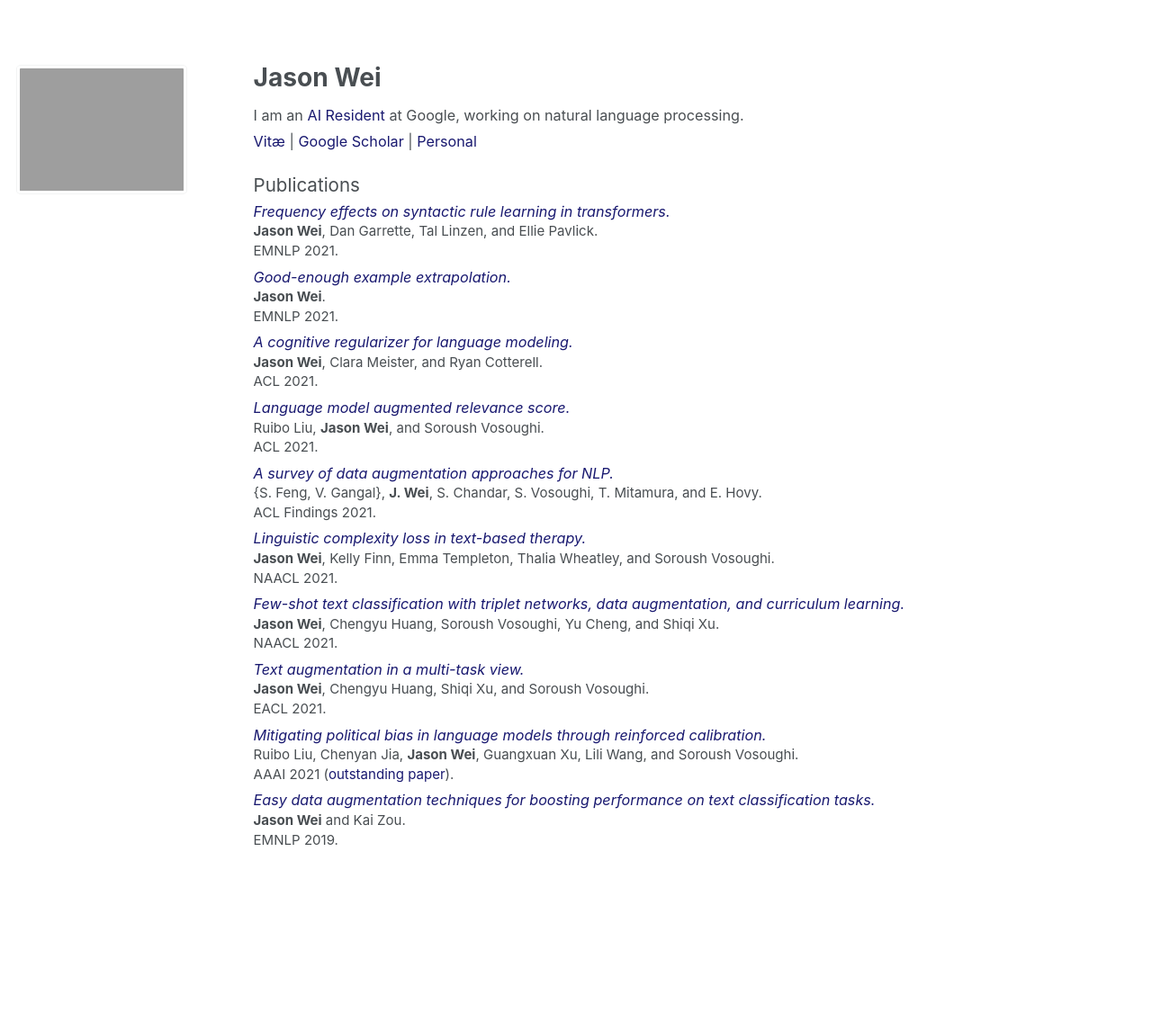
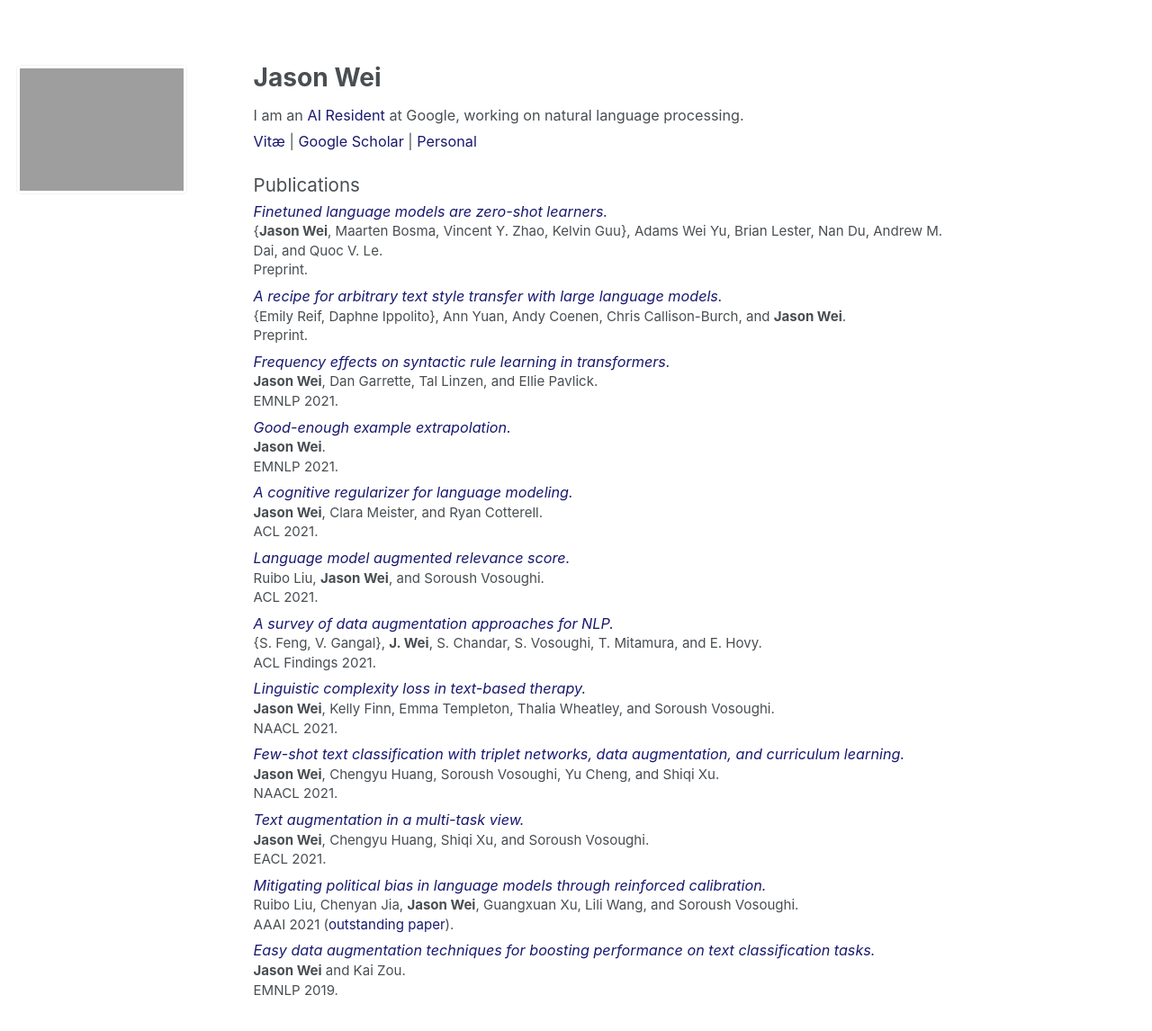
Before and after one commit to jasonwei20/jasonwei20.github.io, a Jekyll site: the page built from _pages/about.md, in a window 1280 px wide. Shown: the whole page at 90% size. Built offline with Jekyll 4.4.1, drawn with Linux system fonts in a browser that asks for light colours; before the commit the page ends 979 px from its top, so only the background shows below that.

Commit message:
Update about.md

```diff
--- a/_pages/about.md
+++ b/_pages/about.md
@@ -24,12 +24,22 @@ I am an <a href="https://research.google/careers/ai-residency/" style="color:#19
 <span style="font-size:1.27em;">Publications</span><br>
 </p>
 <p style="margin-bottom: 0.5em; line-height: 1.33">
-<a style="color:#191970" target="_blank"><i>Frequency effects on syntactic rule learning in transformers.</i></a><br>
+<a href="https://arxiv.org/pdf/2109.01652" style="color:#191970" target="_blank"><i>Finetuned language models are zero-shot learners.</i></a><br>
+<span style="font-size:0.93em;">{<b>Jason Wei</b>, Maarten Bosma, Vincent Y. Zhao, Kelvin Guu}, Adams Wei Yu, Brian Lester, Nan Du, Andrew M. Dai, and Quoc V. Le.<br>
+Preprint.</span>
+</p>
+<p style="margin-bottom: 0.5em; line-height: 1.33">
+<a href="https://arxiv.org/pdf/2109.03910" style="color:#191970" target="_blank"><i>A recipe for arbitrary text style transfer with large language models.</i></a><br>
+<span style="font-size:0.93em;">{Emily Reif, Daphne Ippolito}, Ann Yuan, Andy Coenen, Chris Callison-Burch, and <b>Jason Wei</b>.<br>
+Preprint.</span>
+</p>
+<p style="margin-bottom: 0.5em; line-height: 1.33">
+<a href="https://arxiv.org/pdf/2109.07020" style="color:#191970" target="_blank"><i>Frequency effects on syntactic rule learning in transformers.</i></a><br>
 <span style="font-size:0.93em;"><b>Jason Wei</b>, Dan Garrette, Tal Linzen, and Ellie Pavlick.<br>
 EMNLP 2021.</span>
 </p>
 <p style="margin-bottom: 0.5em; line-height: 1.33">
-<a style="color:#191970" target="_blank"><i>Good-enough example extrapolation.</i></a><br>
+<a href="https://arxiv.org/pdf/2109.05602" style="color:#191970" target="_blank"><i>Good-enough example extrapolation.</i></a><br>
 <span style="font-size:0.93em;"><b>Jason Wei</b>.<br>
 EMNLP 2021.</span>
 </p>
```
